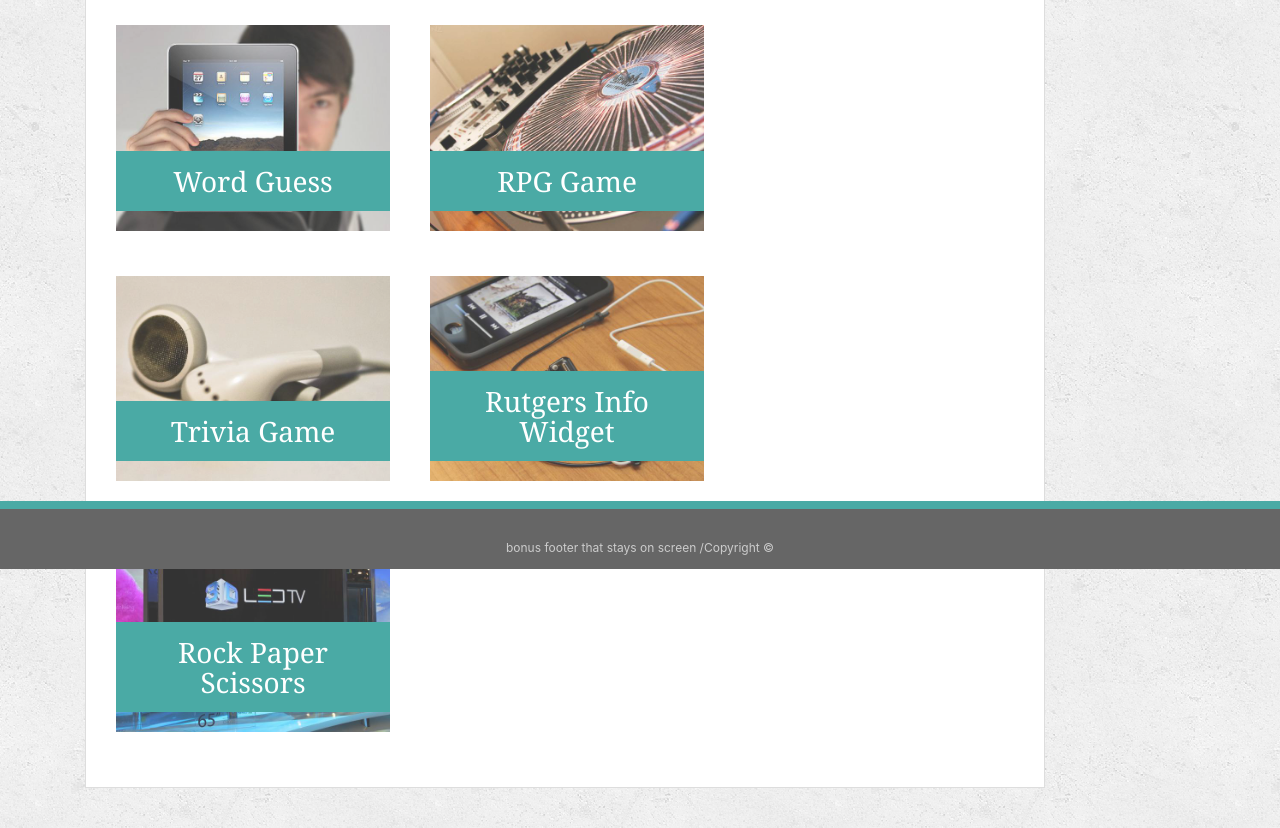
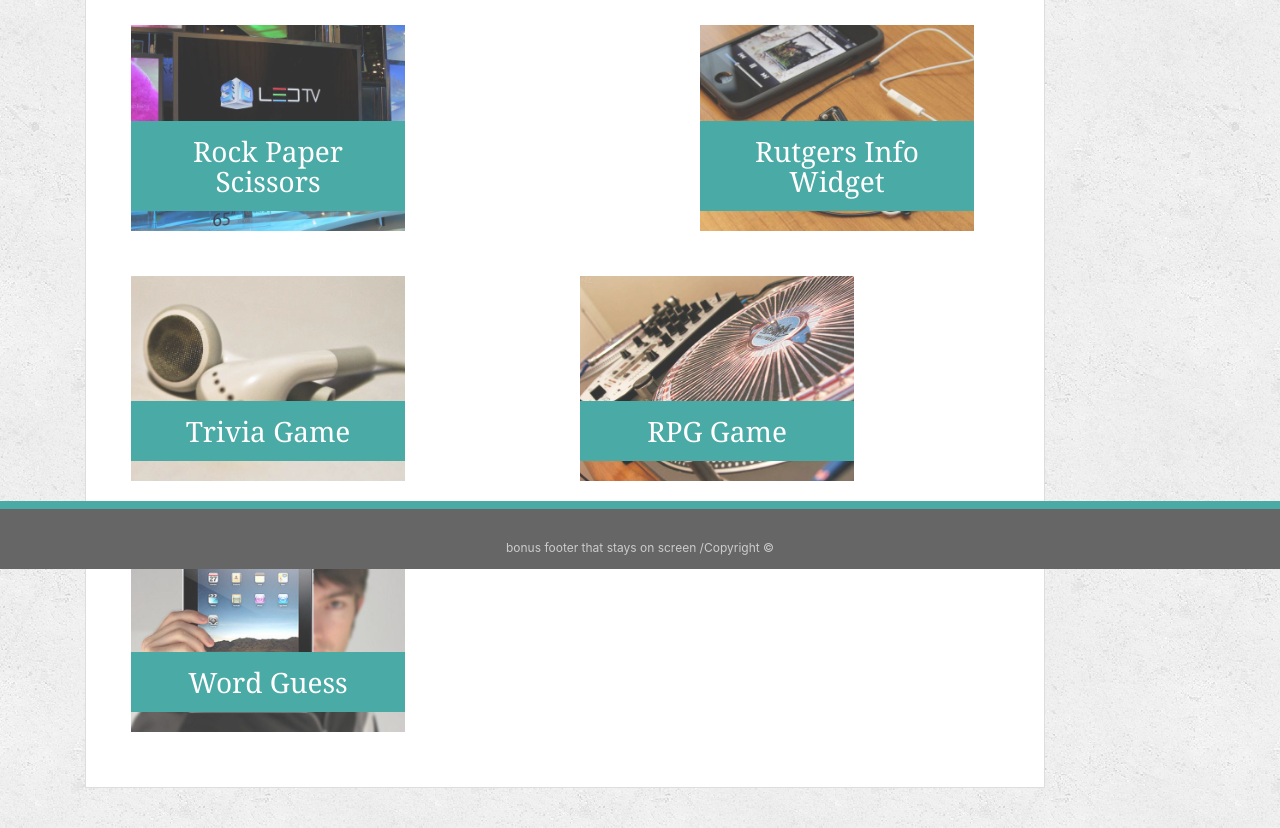
Before and after one commit to arashiwalker/Bootstrap-Portfolio, a plain HTML site: page portfolio.html in a window 1280 px wide. Shown: the part 231-1059 px from the top of the page. Drawn offline with nearby package versions, Linux system fonts and the light colour scheme.

Commit message:
added collums and rows to portfolio page

```diff
--- a/portfolio.html
+++ b/portfolio.html
@@ -36,31 +36,40 @@
   <section class="main-section">
     <h1>Portfolio</h1>
 
+    <div class="container">
+      <div class="row">
+        <div class="col">
           <div class="work">
-      <img src="assets/images/technics-q-c-640-480-1.jpg" alt="Word Guess">
-
-      <h3>Word Guess</h3>
+           <img src="assets/images/technics-q-c-640-480-9.jpg" alt="Rock Paper Scissors">
+           <h3>Rock Paper Scissors</h3>
          </div>
-    <div class="work">
-      <img src="assets/images/technics-q-c-640-480-2.jpg" alt="RPG Game">
-
-      <h3>RPG Game</h3>
-    </div>
-    <div class="work">
-      <img src="assets/images/technics-q-c-640-480-5.jpg" alt="Trivia Game">
-
-      <h3>Trivia Game</h3>
        </div>
        <div class="work">
         <img src="assets/images/technics-q-c-640-480-7.jpg" alt="Rutgers Info Widget">
-
         <h3>Rutgers Info Widget</h3>
       </div>
+      <div class="col">
         <div class="work">
-      <img src="assets/images/technics-q-c-640-480-9.jpg" alt="Rock Paper Scissors">
+          <img src="assets/images/technics-q-c-640-480-5.jpg" alt="Trivia Game">
+          <h3>Trivia Game</h3>
+        </div>
+      </div>
+      <div class="col">
+        <div class="work">
+          <img src="assets/images/technics-q-c-640-480-2.jpg" alt="RPG Game">
+          <h3>RPG Game</h3>
+        </div>
+      </div>
+      <div class="w-100"></div>
+      <div class="col">
+        <div class="work">
+          <img src="assets/images/technics-q-c-640-480-1.jpg" alt="Word Guess">
+          <h3>Word Guess</h3>
+        </div>
+      </div>
+    </div>
+  </div>
 
-      <h3>Rock Paper Scissors</h3>
-    </div>
 
   </section>
 </div>
```
Lines whose indentation alone changed are shown as unchanged.
